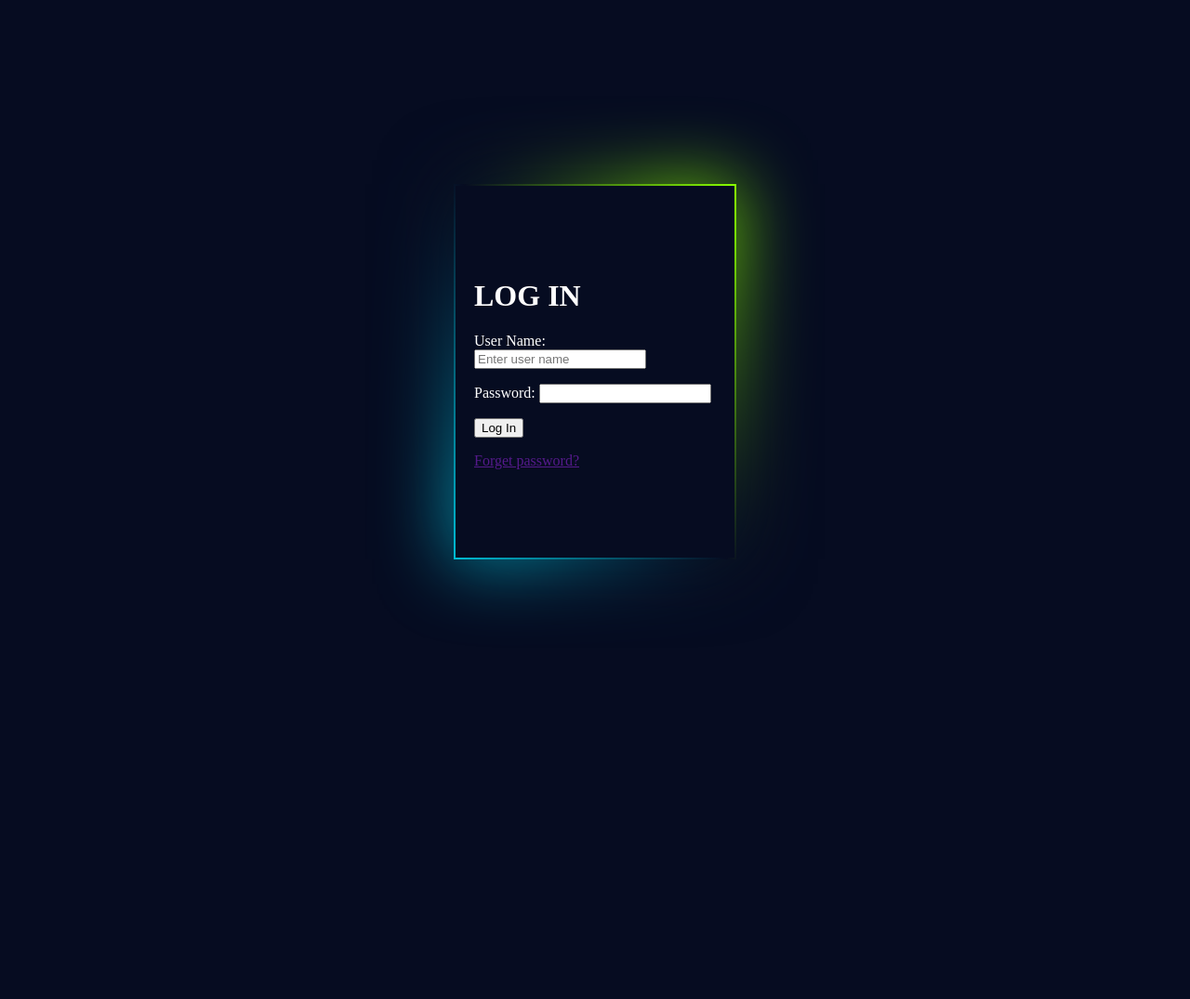
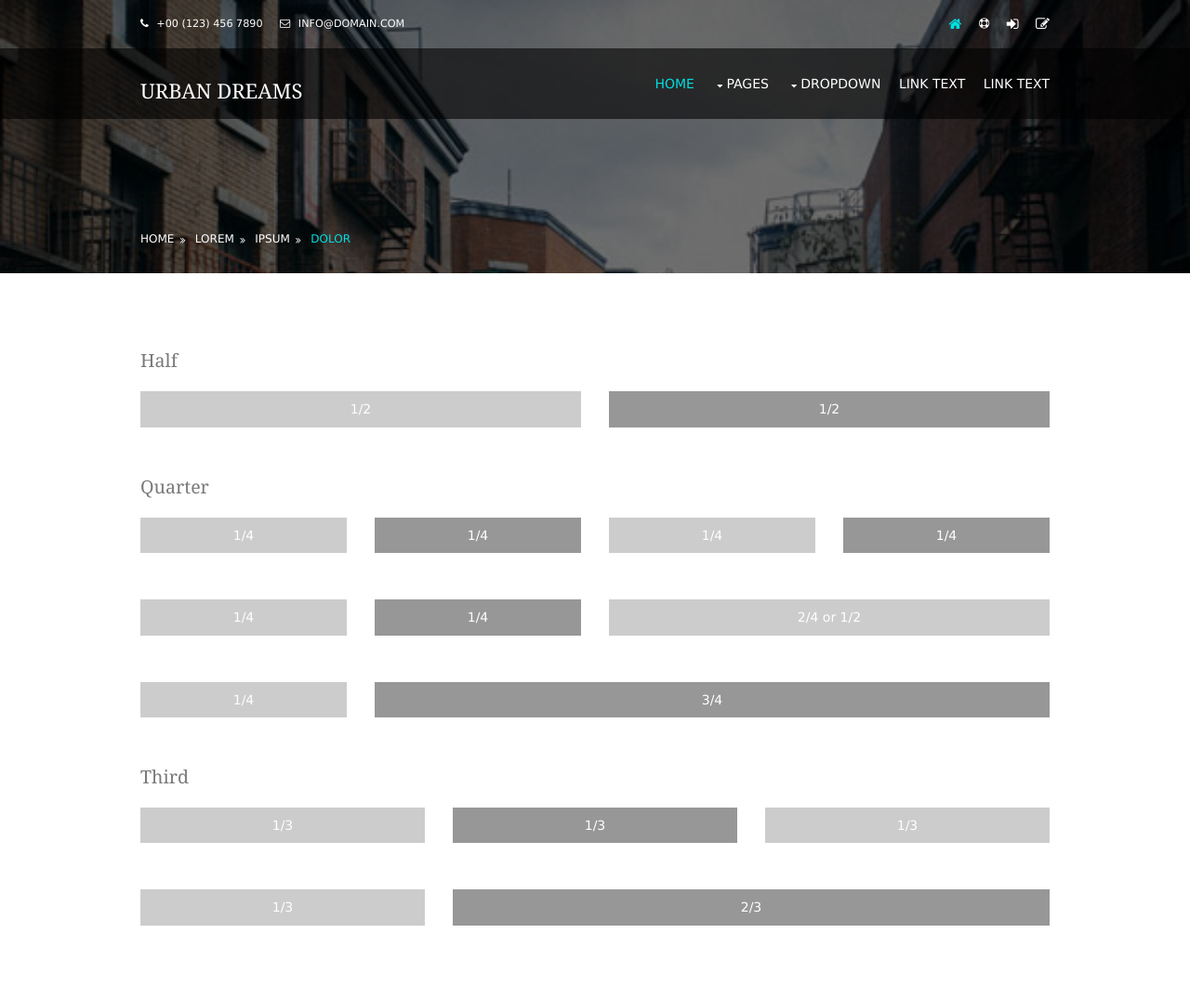
Before and after one commit to VishalDeveloper17/urbanDreams, a Django app: page /login/ in a window 1280 px wide. Shown: the top 1075 px of the page at 93% size. Before the commit the page ends 651 px from the top, so only its background shows below. Run offline with Django 3.2, Linux system fonts and the light colour scheme; some libraries are stand-ins or nearby versions.

```diff
--- a/UDapp/templates/pages/login.html
+++ b/UDapp/templates/pages/login.html
@@ -1,42 +1,95 @@
-{% load static %}
+{% extends 'pages/main.html' %}
 
-<!DOCTYPE html>
-<html>
-<head>
-  <title>urban dreams</title>
-  <meta name="viewport" content="width=device-width, initial-scale=1.0">
-
-  <link rel="stylesheet" href="{% static '/css/login.css' %}" />
+{% block content %}
 
 
+<div id="breadcrumb" class="hoc clear">
+    <!-- ################################################################################################ -->
+    <ul>
+      <li><a href="#">Home</a></li>
+      <li><a href="#">Lorem</a></li>
+      <li><a href="#">Ipsum</a></li>
+      <li><a href="#">Dolor</a></li>
+    </ul>
+    <!-- ################################################################################################ -->
+  </div>
+  <!-- ################################################################################################ -->
+</div>
+<!-- End Top Background Image Wrapper -->
+<!-- ################################################################################################ -->
+<!-- ################################################################################################ -->
+<!-- ################################################################################################ -->
+<div class="wrapper row3">
+  <main class="hoc container clear">
+    <!-- main body -->
+    <!-- ################################################################################################ -->
+    <div class="content">
+      <!-- ################################################################################################ -->
+      <h2>Half</h2>
+      <!-- ################################################################################################ -->
+      <div class="group btmspace-50 demo">
+        <div class="one_half first">1/2</div>
+        <div class="one_half">1/2</div>
+      </div>
+      <!-- ################################################################################################ -->
+      <h2>Quarter</h2>
+      <!-- ################################################################################################ -->
+      <div class="group btmspace-50 demo">
+        <div class="one_quarter first">1/4</div>
+        <div class="one_quarter">1/4</div>
+        <div class="one_quarter">1/4</div>
+        <div class="one_quarter">1/4</div>
+      </div>
+      <div class="group btmspace-50 demo">
+        <div class="one_quarter first">1/4</div>
+        <div class="one_quarter">1/4</div>
+        <div class="two_quarter">2/4 or 1/2</div>
+      </div>
+      <div class="group btmspace-50 demo">
+        <div class="one_quarter first">1/4</div>
+        <div class="three_quarter">3/4</div>
+      </div>
+      <!-- ################################################################################################ -->
+      <h2>Third</h2>
+      <!-- ################################################################################################ -->
+      <div class="group btmspace-50 demo">
+        <div class="one_third first">1/3</div>
+        <div class="one_third">1/3</div>
+        <div class="one_third">1/3</div>
+      </div>
+      <div class="group demo">
+        <div class="one_third first">1/3</div>
+        <div class="two_third">2/3</div>
+      </div>
+      <!-- ################################################################################################ -->
+    </div>
+    <!-- ################################################################################################ -->
+    <!-- / main body -->
+    <div class="clear"></div>
+  </main>
+</div>
+<!-- ################################################################################################ -->
+<!-- ################################################################################################ -->
+<!-- ################################################################################################ -->
+<div class="wrapper row2 bgded overlay" style="background-image:url('../images/demo/backgrounds/04.png');">
+  <section class="hoc cta clear">
+    <!-- ################################################################################################ -->
+    <div class="sectiontitle">
+      <h6 class="heading">Condimentum ullamcorper vehicula</h6>
+      <p>Velit vel pulvinar elit feugiat vel vivamus venenatis nunc ac</p>
+    </div>
+    <form method="post" action="#">
+      <fieldset>
+        <legend>Newsletter:</legend>
+        <input class="btmspace-15" type="text" value="" placeholder="Enter Your Email Here&hellip;">
+        <button type="submit" value="submit">Submit</button>
+      </fieldset>
+    </form>
+    <!-- ################################################################################################ -->
+  </section>
+</div>
+<!-- ################################################################################################ -->
+<!-- ################################################################################################ -->
+<!-- ################################################################################################ -->
 
-
-
-</head>
-<body>
-
-
-
-   <div class="box">
-
-    <dir class="content">
-
-      <h1>LOG IN</h1>
-      <form method="POST" action="/submit/">
-      {% csrf_token %}
-      <P>User Name: <input type="text" name="unm" placeholder="Enter user name"></P>
-      <p>Password: <input type="Password" name="pwd"></p>
-      <p><input type="submit" name="sub" value="Log In"></p>
-      <p><a href="" >Forget password?</a></p>
-      </form>
-    </dir>
-
-  </div>
-
-
-
-
-
-
-</body>
-</html>
+{% endblock %}
--- a/UDapp/templates/pages/main.html
+++ b/UDapp/templates/pages/main.html
@@ -14,13 +14,24 @@ Licence URI: https://www.os-templates.com/template-terms
 <meta charset="utf-8">
 <meta name="viewport" content="width=device-width, initial-scale=1.0, maximum-scale=1.0, user-scalable=no">
 <link href="{% static '/css/layout.css' %}" rel="stylesheet" type="text/css" media="all">
+
+<style type="text/css">
+/* DEMO ONLY */
+.container .demo{text-align:center;}
+.container .demo div{padding:8px 0;}
+.container .demo div:nth-child(odd){color:#FFFFFF; background:#CCCCCC;}
+.container .demo div:nth-child(even){color:#FFFFFF; background:#979797;}
+@media screen and (max-width:900px){.container .demo div{margin-bottom:0;}}
+/* DEMO ONLY */
+</style>
+
 </head>
 <body id="top">
 <!-- ################################################################################################ -->
 <!-- ################################################################################################ -->
 <!-- ################################################################################################ -->
 <!-- Top Background Image Wrapper -->
-<div class="bgded overlay light" style="background-image:url('images/demo/backgrounds/01.png');">
+<div class="bgded overlay light" style="background-image:url('{% static 'img/the-town-01.jpg' %}');">
   <!-- ################################################################################################ -->
   <div class="wrapper row0">
     <div id="topbar" class="hoc clear">
@@ -38,7 +49,7 @@ Licence URI: https://www.os-templates.com/template-terms
         <ul class="nospace">
           <li><a href="{% url 'index' %}"><i class="fa fa-lg fa-home"></i></a></li>
           <li><a href="#" title="Help Centre"><i class="fa fa-life-bouy"></i></a></li>
-          <li><a href="#" title="Login"><i class="fa fa-lg fa-sign-in"></i></a></li>
+          <li><a href="{% url 'login' %}" title="Login"><i class="fa fa-lg fa-sign-in"></i></a></li>
           <li><a href="#" title="Sign Up"><i class="fa fa-lg fa-edit"></i></a></li>
         </ul>
         <!-- ################################################################################################ -->
--- a/UDapp/templates/pages/navbar.html
+++ b/UDapp/templates/pages/navbar.html
@@ -3,11 +3,11 @@
     <header id="header" class="hoc clear">
       <!-- ################################################################################################ -->
       <div id="logo" class="fl_left">
-        <h1><a href="index.html">URBAN DREAMS</a></h1>
+        <h1><a href="{% url 'index' %}">URBAN DREAMS</a></h1>
       </div>
       <nav id="mainav" class="fl_right">
         <ul class="clear">
-          <li class="active"><a href="index.html">Home</a></li>
+          <li class="active"><a href="{% url 'index' %}">Home</a></li>
           <li><a class="drop" href="#">Pages</a>
             <ul>
               <li><a href="pages/gallery.html">Gallery</a></li>
@@ -20,6 +20,8 @@
           <li><a class="drop" href="#">Dropdown</a>
             <ul>
               <li><a href="#">Level 2</a></li>
+
+              <li><a href="#">Level 2</a></li>
               <li><a class="drop" href="#">Level 2 + Drop</a>
                 <ul>
                   <li><a href="#">Level 3</a></li>
@@ -27,7 +29,6 @@
                   <li><a href="#">Level 3</a></li>
                 </ul>
               </li>
-              <li><a href="#">Level 2</a></li>
             </ul>
           </li>
           <li><a href="#">Link Text</a></li>
```
